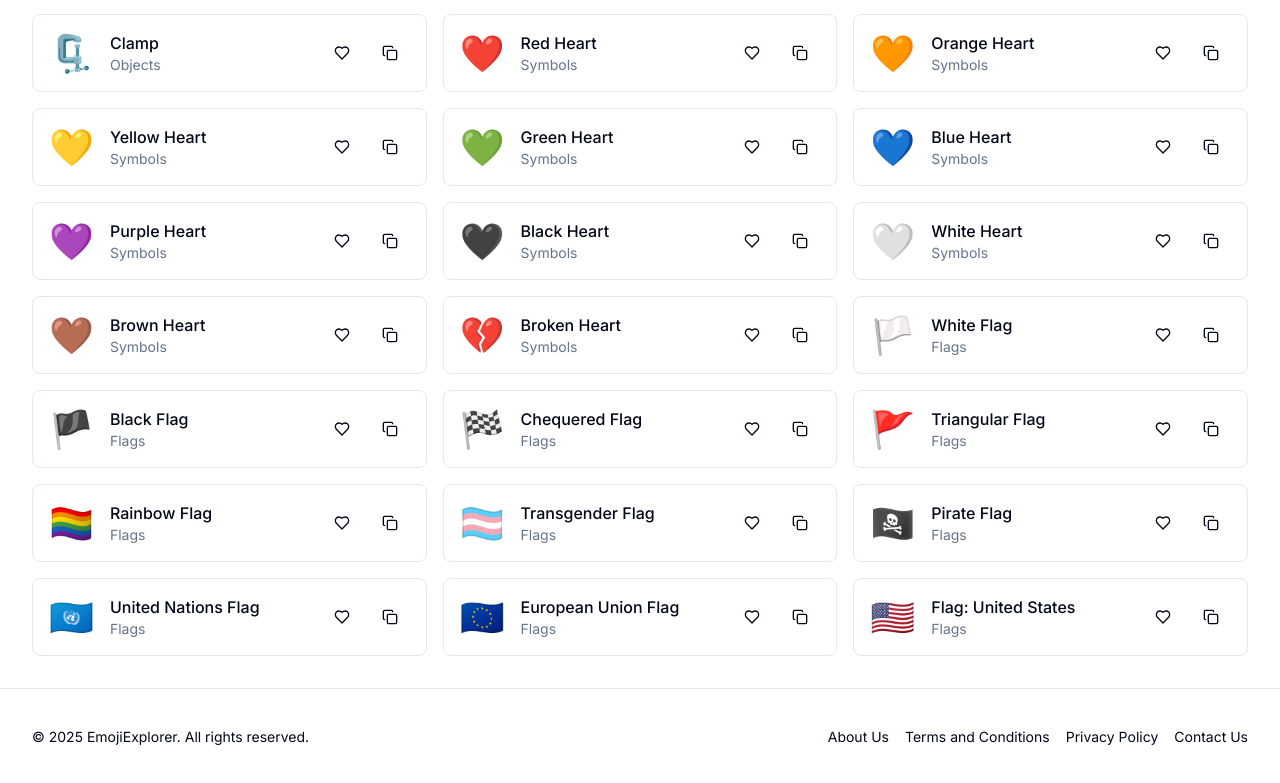
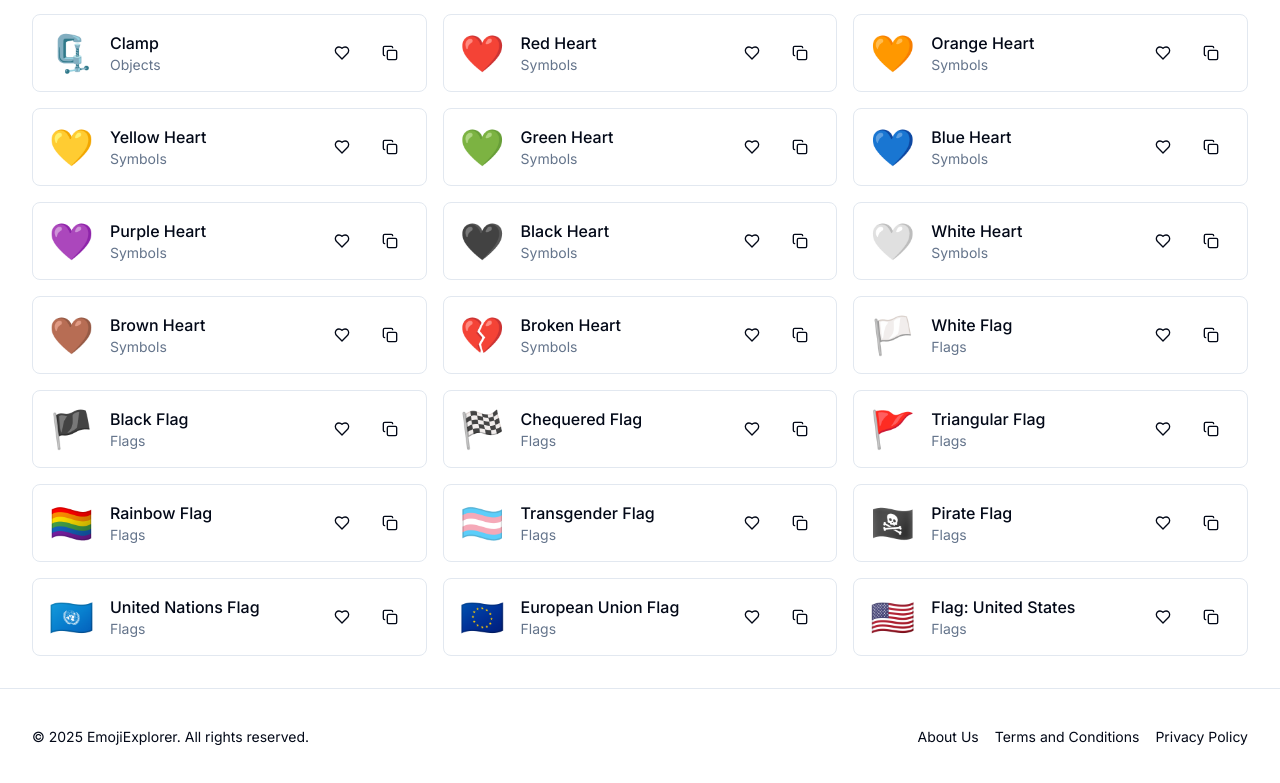
Before and after one commit to aaniqaa2/emoji, a Next.js app: page / in a window 1280 px wide. Shown: the part 2554-3337 px from the top of the page. Built offline with nearby package versions, Linux system fonts and the light colour scheme; no server answers.

Commit message:
Update footer.tsx

```diff
--- a/components/footer.tsx
+++ b/components/footer.tsx
@@ -19,9 +19,6 @@ export function Footer() {
           <Link href="/privacy-policy" className="hover:underline">
             Privacy Policy
           </Link>
-          <Link href="/contact" className="hover:underline">
-            Contact Us
-          </Link>
         </div>
       </div>
     </footer>
```
